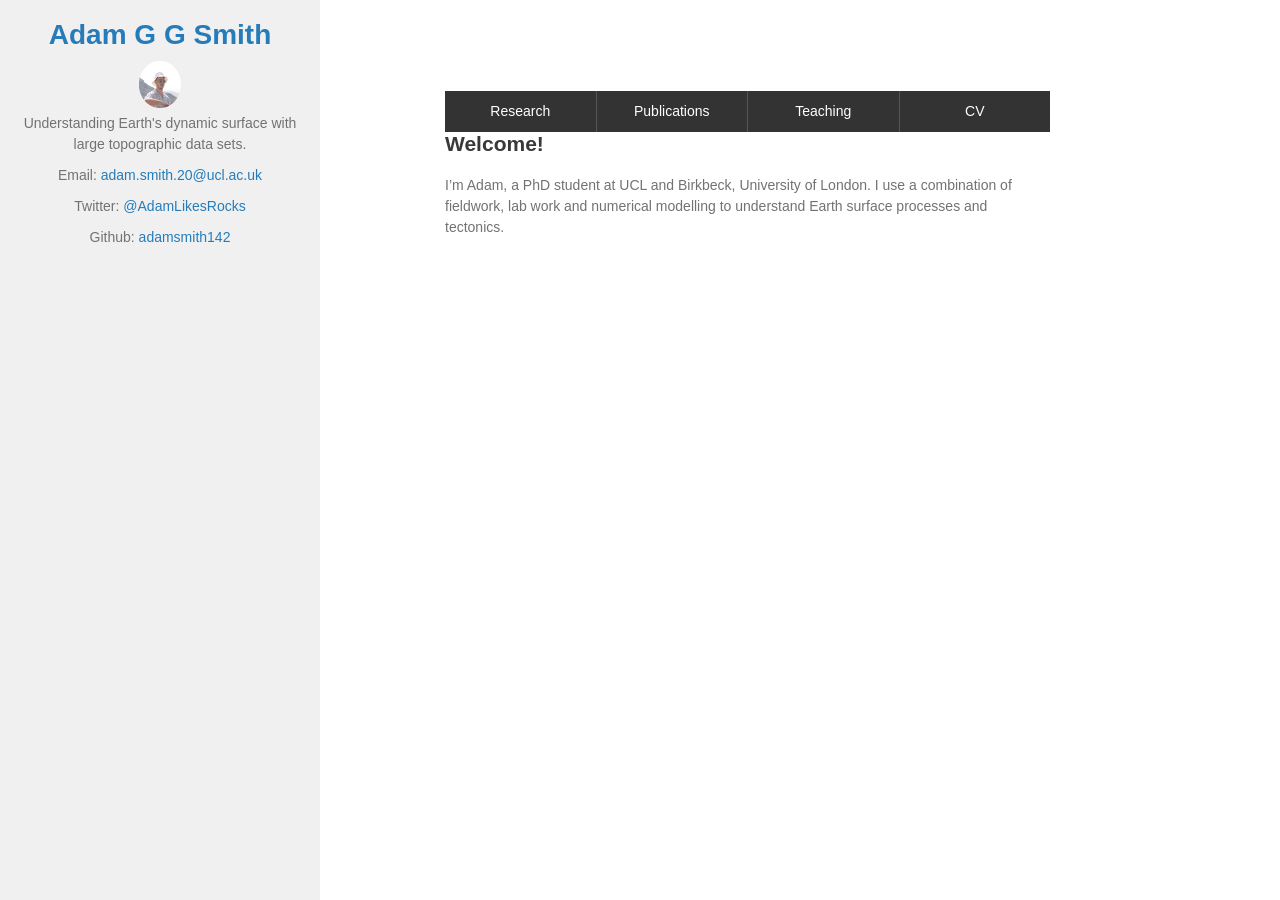
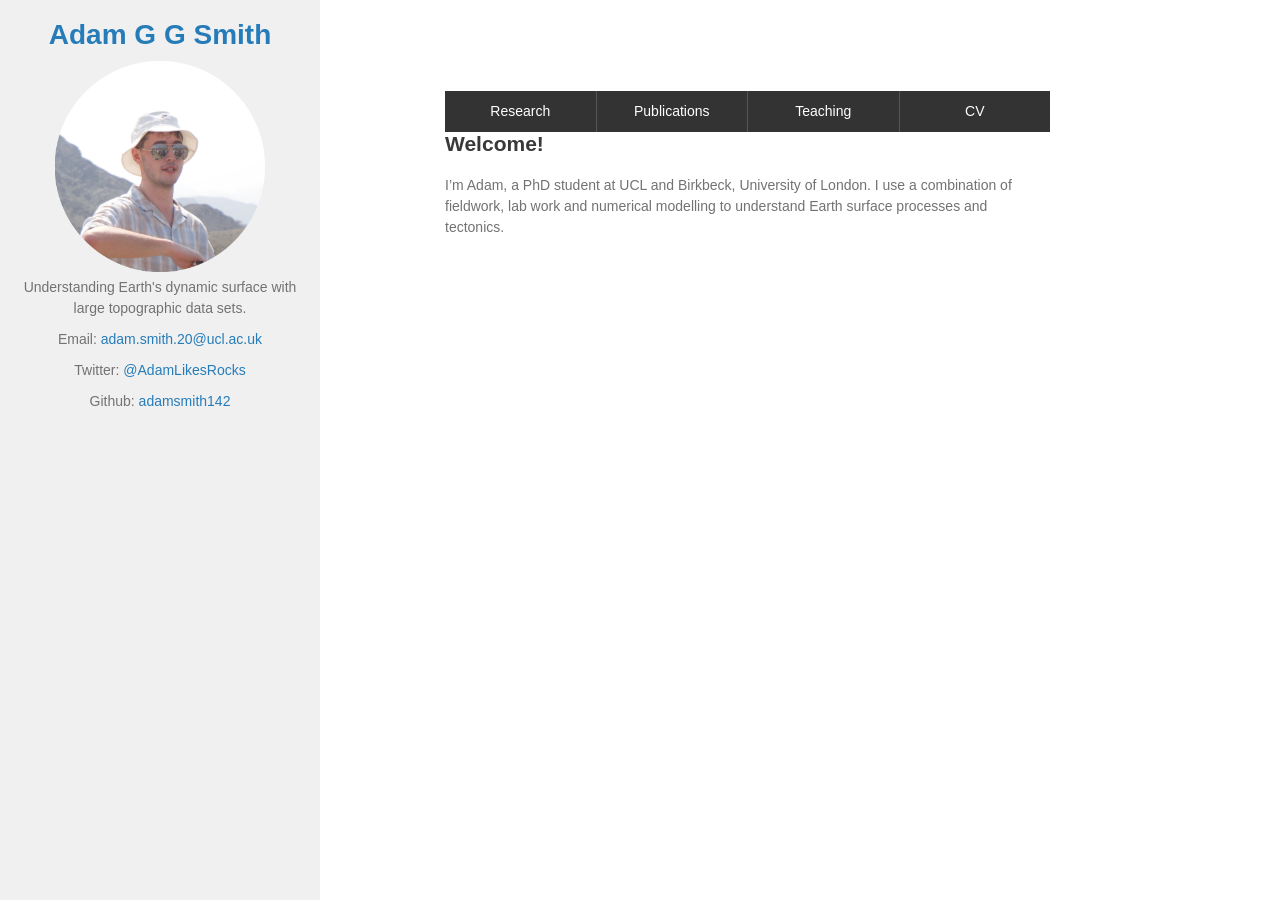
Before and after one commit to adamsmith142/adamsmith142.github.io, a Jekyll site: the page built from index.md, in a window 1280 px wide and 900 px high. Built offline with Jekyll 4.4.1, drawn with Linux system fonts in a browser that asks for light colours; our own code applies the rules of GitHub Pages for plain Markdown files.

Commit message:
Update default.html

```diff
--- a/_layouts/default.html
+++ b/_layouts/default.html
@@ -38,7 +38,7 @@
         }
 
         header .circular-logo {
-            width: 15%;
+            width: 75%;
             margin: 0 auto; /* Center the logo within the header */
         }
 
```
